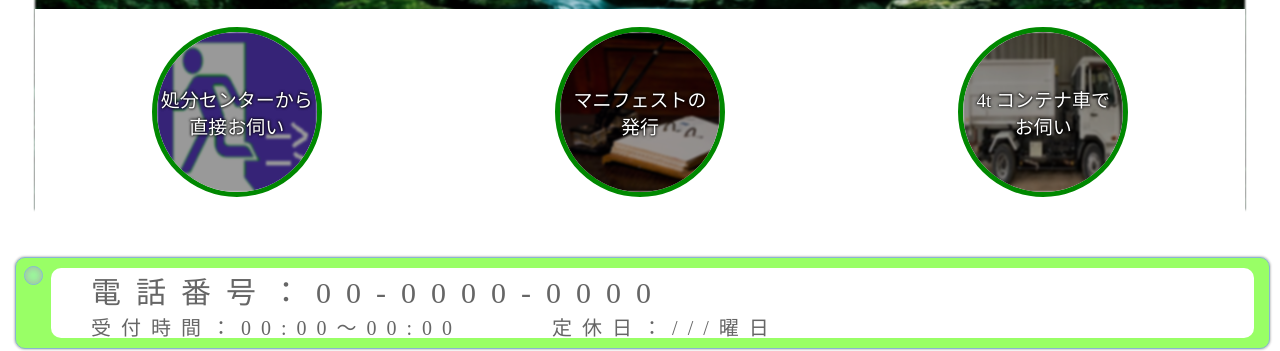
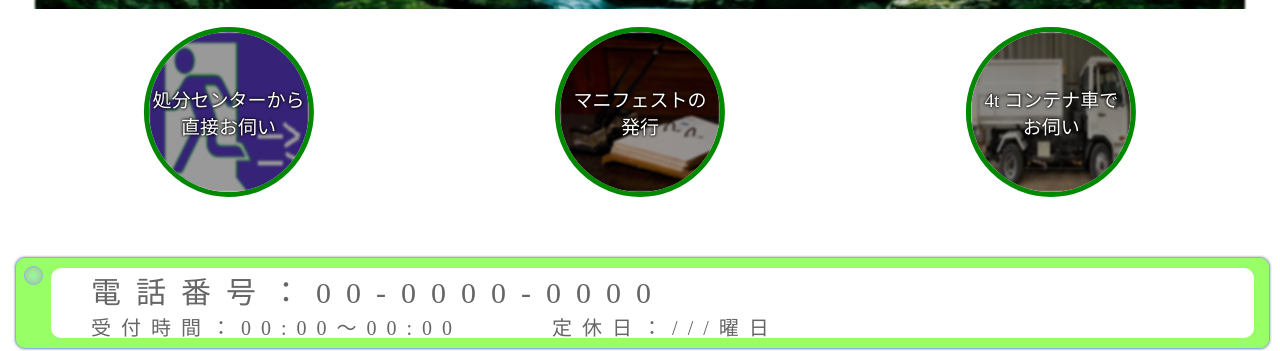
Before and after one commit to higuchikiyoto/portfolio, a plain HTML site: page test1/html/index.html in a window 1280 px wide. Shown: the part 451-802 px from the top of the page. Drawn offline with Linux system fonts and the light colour scheme.

Commit message:
画像余白部調整

```diff
--- a/test1/css/style.css
+++ b/test1/css/style.css
@@ -68,11 +68,14 @@ h1 {
   font-size: 18px;
   position: absolute;
   height: 205px;
-  width: 100%;
+  width: 102%;
   justify-content: space-around;
   bottom: 0;
-  left: 0;
+  left: 50%;
+  transform: translateX(-50%);
   background-color: white;
+  box-sizing: border-box;
+
 }
 
 .img11 > div{
```
